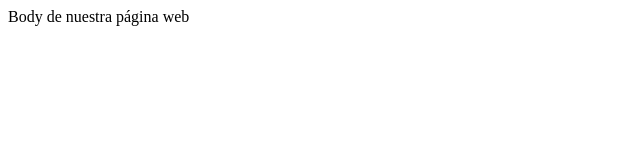
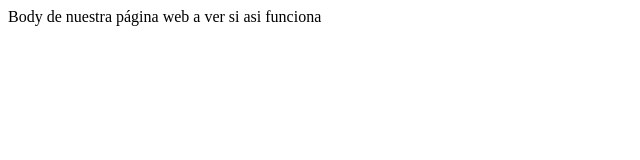
Before and after one commit to alixondevs/learning, a plain HTML site: page index.html in a window 1280 px wide. Shown: the whole page, without its empty margins (0-640 px from the left). Drawn offline with Linux system fonts and the light colour scheme.

Commit message:
agregando algunas palabras

```diff
--- a/index.html
+++ b/index.html
@@ -11,6 +11,6 @@
 
 <!-- Representa todo el contenido de nuestra pagina web, esta etiqueta si es visible -->
 <body>
-    Body de nuestra página web
+    Body de nuestra página web a ver si asi funciona
 </body>
 </html>
```
